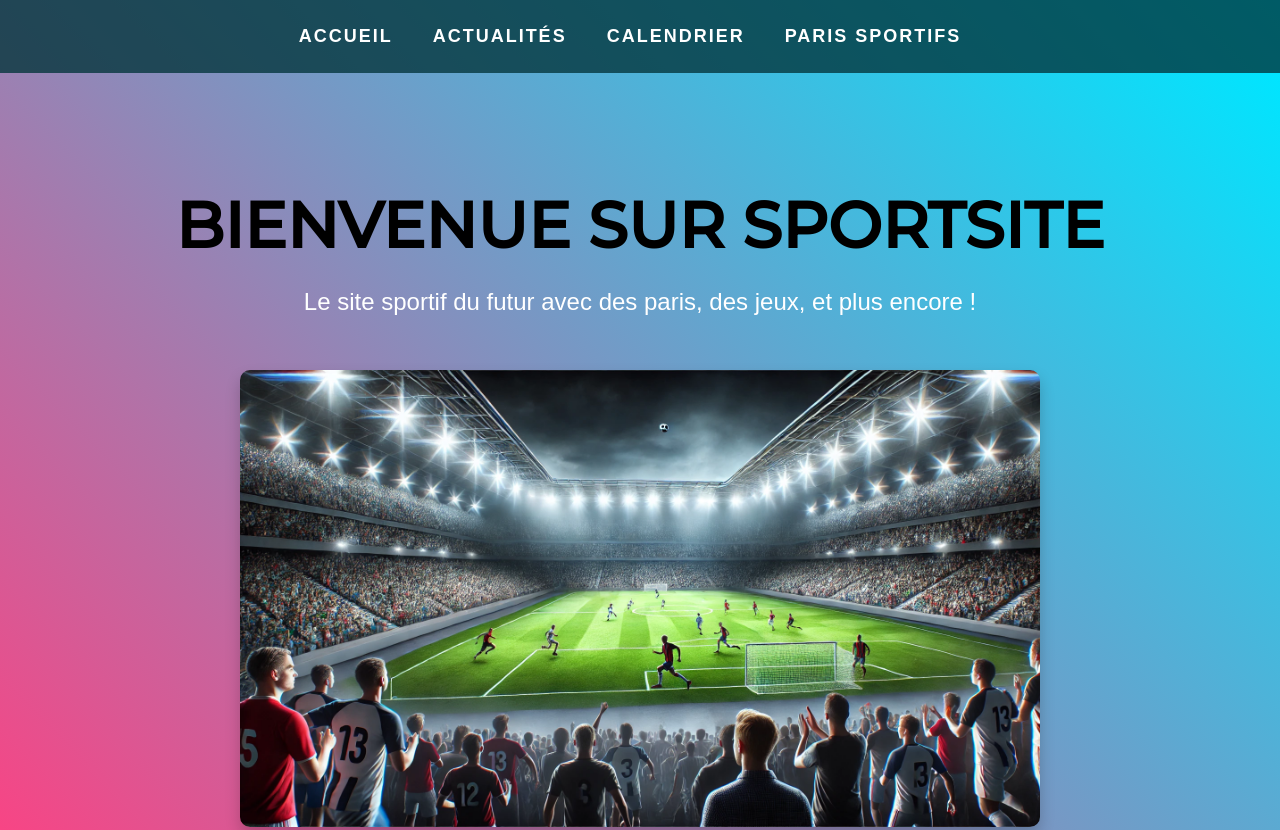
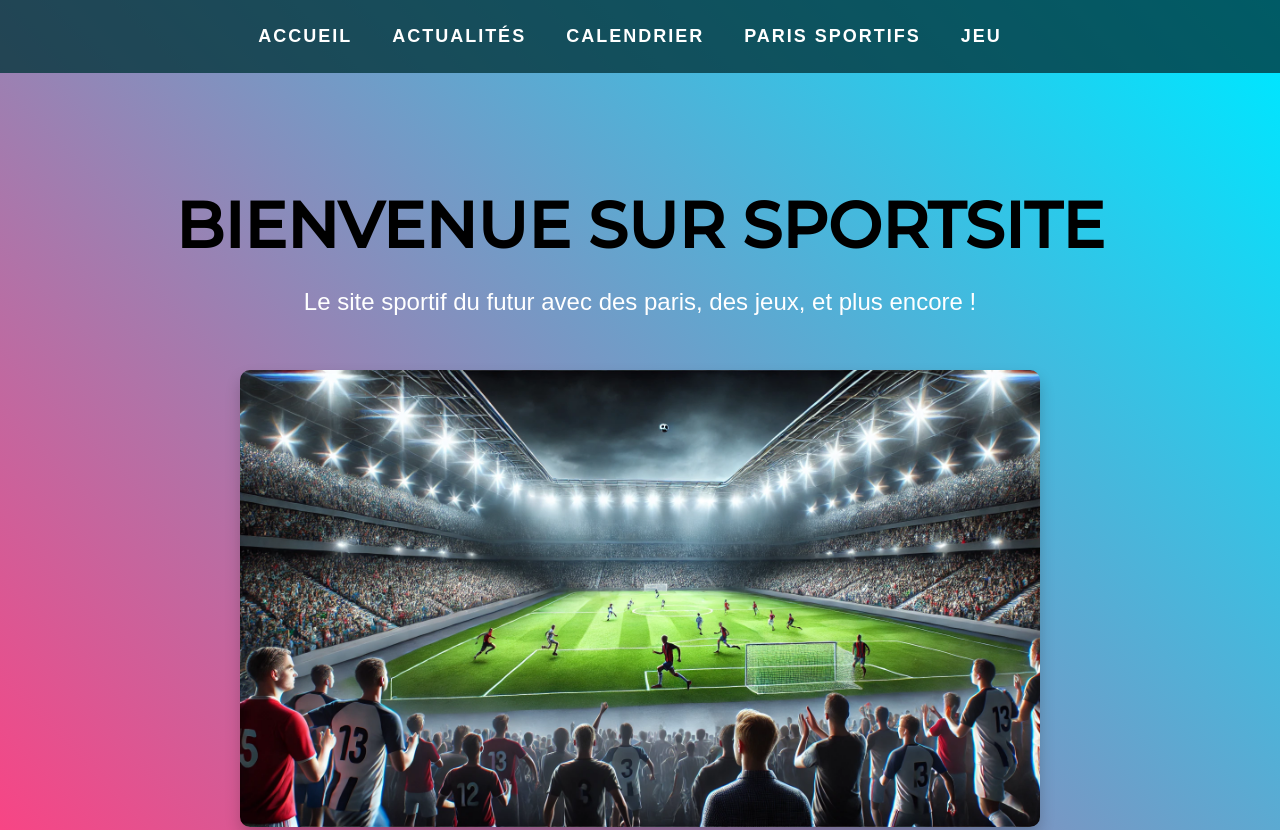
Before and after one commit to h-ayaan1/SportSite-Ayaan, a plain HTML site: page index.html in a window 1280 px wide. Shown: the top 830 px of the page. Drawn offline with Linux system fonts and the light colour scheme.

Commit message:
Update index.html

```diff
--- a/index.html
+++ b/index.html
@@ -16,6 +16,7 @@
                 <li><a href="actualites.html">Actualités</a></li>
                 <li><a href="calendrier.html">Calendrier</a></li>
                 <li><a href="paris.html">Paris Sportifs</a></li>
+                <li><a href="game.html">Jeu</a></li>
 
             </ul>
         </nav>
```
